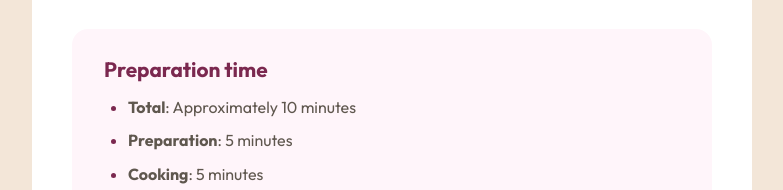
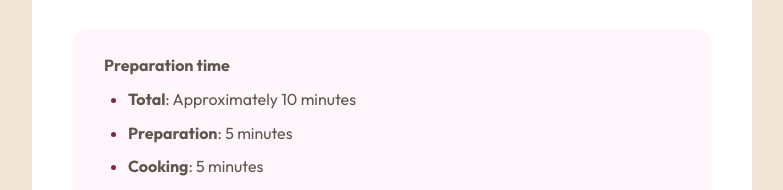
Before and after one commit to MEC43/Frontend-Mentor-Recipe-page, a plain HTML site: page index.html in a window 1280 px wide. Shown: the part 610-800 px from the top of the page, without its empty margins (248-1031 px from the left). Drawn offline with Linux system fonts and the light colour scheme.

Commit message:
1st commit

```diff
--- a/index.html
+++ b/index.html
@@ -4,8 +4,6 @@
 <head>
   <meta charset="UTF-8">
   <meta name="viewport" content="width=device-width, initial-scale=1.0">
-  <!-- displays site properly based on user's device -->
-
   <link rel="icon" type="image/png" sizes="32x32" href="./assets/images/favicon-32x32.png">
   <link rel="stylesheet" href="./my_reset.css">
   <link rel="stylesheet" href="./style.css">
@@ -25,9 +23,9 @@
       to perfection, optionally filled with your choice of cheese, vegetables, or meats.
     </p>
     <div class="time">
-      <h3 class="outfit-700">
+      <p class="outfit-700">
         Preparation time
-      </h3>
+      </p>
       <ul>
         <li><span class="outfit-700">Total</span>: Approximately 10 minutes</li>
         <li><span class="outfit-700">Preparation</span>: 5 minutes</li>
```
